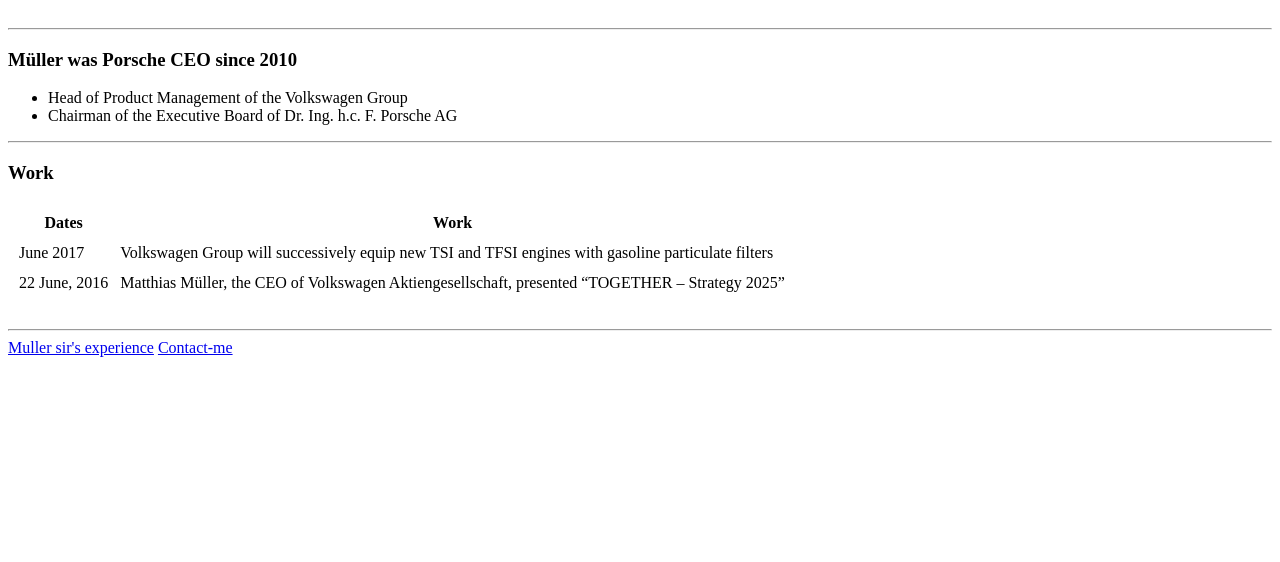
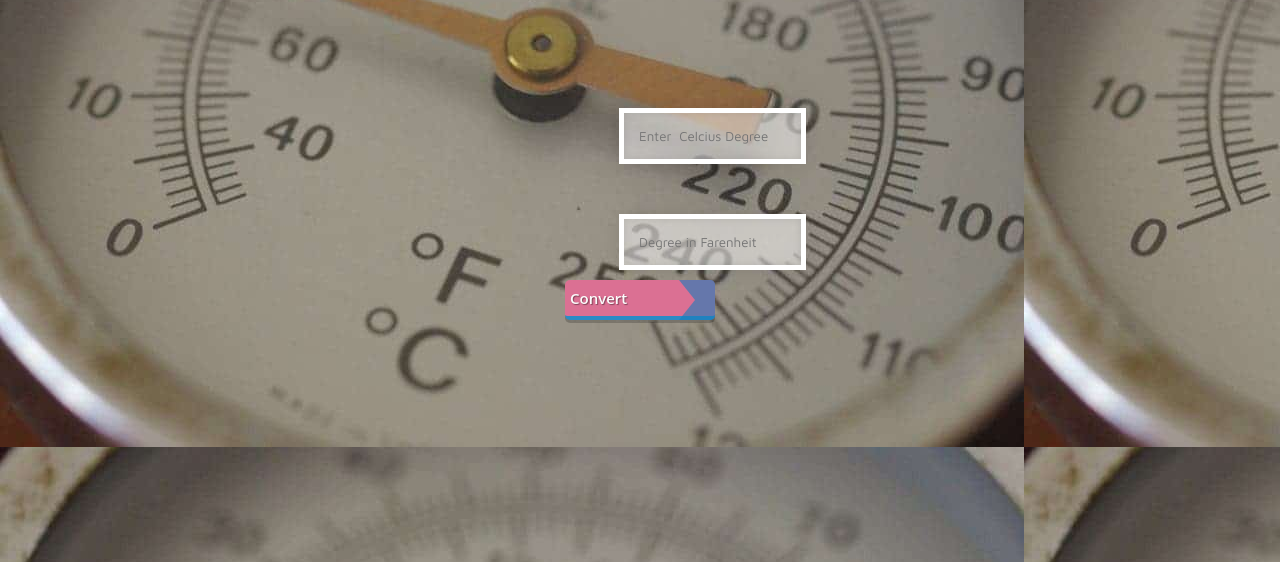
Before and after one commit to Gunjan7z/cv, a plain HTML site: page index.html in a window 1280 px wide. Shown: the part 238-800 px from the top of the page. Drawn offline with Linux system fonts and the light colour scheme.

Commit message:
OIBSIP-Task3

```diff
--- /dev/null
+++ b/app.js
@@ -0,0 +1,11 @@
+const changeDeg = () =>{
+    const fv = document.getElementById('fd').value;
+
+
+
+    let newcv = (fv) * 9/5 + 32;
+
+    console.log(newcv);
+
+    document.getElementById('cd').value = newcv+"* Farenheit";
+  }
--- a/index.html
+++ b/index.html
@@ -1,55 +1,35 @@
 <!DOCTYPE html>
 <html>
+
 <head>
-    <meta charset="UTF-8">
-    <title>Gunjan's Personal Site</title>
+  <meta name="viewport" content="width=device-width, initial-scale=1">
+  <link href="https://fonts.googleapis.com/css?family=Maven+Pro&display=swap" rel="stylesheet">
+  <link rel="stylesheet" href="https://cdnjs.cloudflare.com/ajax/libs/font-awesome/4.7.0/css/font-awesome.min.css" />
+  <link rel="stylesheet" href="style.css">
 </head>
+
 <body>
-    <table>
-        <tr>
-            <td><img style="width:200px;height:200px; border-radius:100px;padding:20px" src="matthias.png" alt="angela profile picture">
-               </td>
-            <td><h1>Matthias Müller </h1>
-                <p><em>CEO of the  <strong><a href="https://www.porsche.co.cz/">Volkswagen Group</a></strong> </em>  </p>
-                <p>Matthias Müller (62) has been appointed CEO of Volkswagen AG with immediate effect. This was decided by the Supervisory Board at its meeting in Wolfsburg today. Müller remains Chairman of Porsche AG until a successor has been found.</p>
-                </td>
 
-        </tr>
+  <section>
+    <h1> TEMPRATURE CONVERTER</h1>
 
 
-    </table>
-    <hr>
-    <h3>Müller was Porsche CEO since 2010</h3>
-    <ul>
-        <li> Head of Product Management of the Volkswagen Group </li>
-        <li>Chairman of the Executive Board of Dr. Ing. h.c. F. Porsche AG </li>
 
-    </ul>
-<hr>
-    <h3>
-        Work
-    </h3>
-    <table cellspacing="10">
-        <thead>
-            <tr>
-                <th>Dates</th>
-                <th>Work</th>
-            </tr>
-        </thead>
-        <tbody>
-    <tr>
-        <td>June 2017</td>
-        <td>Volkswagen Group will successively equip new TSI and TFSI engines with gasoline particulate filters</td>
-    </tr>
-    <tr>
-        <td>22 June, 2016</td>
-        <td>Matthias Müller, the CEO of Volkswagen Aktiengesellschaft, presented “TOGETHER – Strategy 2025”</td>
-    </tr>
-</tbody>
-</table>
-<br>
-<hr>
-    <a href="experience.html">Muller sir's experience</a>
-    <a href="contact-me.html">Contact-me</a>
+    <div>
+      <br>
+      <div class="input">
+        <div class="ip1">
+          <input type="number" name="" placeholder="Enter  Celcius Degree" id="fd">
+        </div>
+        <i class="fas fa-sort-alt"></i>
+        <div class="ip2">
+          <input type="text" name="" placeholder="Degree in Farenheit" id="cd">
+        </div>
+      </div>
+      <button onclick="changeDeg()">Convert</button>
+
+    </div>
+  </section>
+
+  <script src="app.js"></script>
 </body>
-</html>
--- /dev/null
+++ b/style.css
@@ -0,0 +1,96 @@
+*{
+    margin: 0; padding: 0; box-sizing: border-box;
+    font-family: 'Maven Pro', sans-serif;
+  }
+  body{
+    margin-top: 170px;
+    background-image: url(cel.jpg);
+
+
+  }
+
+  div{
+    width: 100%;
+    height: 300p;
+    display: flex;
+    flex-wrap: wrap;
+    margin-top: 40px;
+  }
+
+  h1{
+    text-align: center;
+    font-size:xx-large;
+    letter-spacing: 1px;
+  }
+
+  input {
+    border: 5px solid white;
+    -webkit-box-shadow:
+    inset 0 0 8px  rgba(0,0,0,0.1),
+    0 0 16px rgba(0,0,0,0.1);
+    -moz-box-shadow:
+      inset 0 0 8px  rgba(0,0,0,0.1),
+            0 0 16px rgba(0,0,0,0.1);
+    box-shadow:
+      inset 0 0 8px  rgba(0,0,0,0.1),
+            0 0 16px rgba(0,0,0,0.1);
+    padding: 15px;
+    background: rgba(255,255,255,0.5);
+    margin: 0 0 10px 0;
+
+
+}
+.input{
+  margin-left: 619px;
+}
+
+/* General Buttons */
+button {
+  width: 150px;
+  height: 40px;
+  margin-top: 100px;
+  background-color: palevioletred; /* W3C */
+  border: none;
+  border-radius: 5px;
+  position: relative;
+  border-bottom: 4px solid #2b8bc6;
+  color: #fbfbfb;
+  font-weight: 600;
+  font-family: 'Open Sans', sans-serif;
+  text-shadow: 1px 1px 1px rgba(0,0,0,.4);
+  font-size: 15px;
+  text-align: left;
+  text-indent: 5px;
+  box-shadow: 0px 3px 0px 0px rgba(0,0,0,.2);
+  cursor: pointer;
+  margin-left: -120px;
+
+/* Just for presentation */
+  display: block;
+  margin: 0 auto;
+  margin-bottom: 20px;
+}
+button:active {
+  box-shadow: 0px 2px 0px 0px rgba(0,0,0,.2);
+  top: 1px;
+}
+
+button:after {
+  content: "";
+  width: 0;
+  height: 0;
+  display: block;
+  border-top: 20px solid #187dbc;
+  border-bottom: 20px solid #187dbc;
+  border-left: 16px solid transparent;
+  border-right: 20px solid #187dbc;
+  position: absolute;
+  opacity: 0.6;
+  right: 0;
+  top: 0;
+  border-radius: 0 5px 5px 0;
+}
+
+  @media(max-width: 768px){
+    h1{ font-size: 1.2rem; }
+  }
```
Also changed, not shown: cel.jpg (added), 1 other file.
